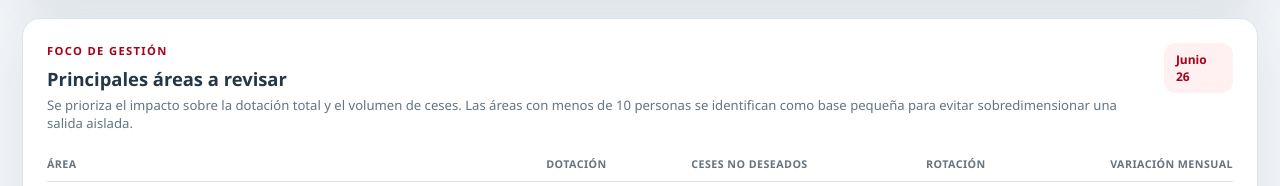
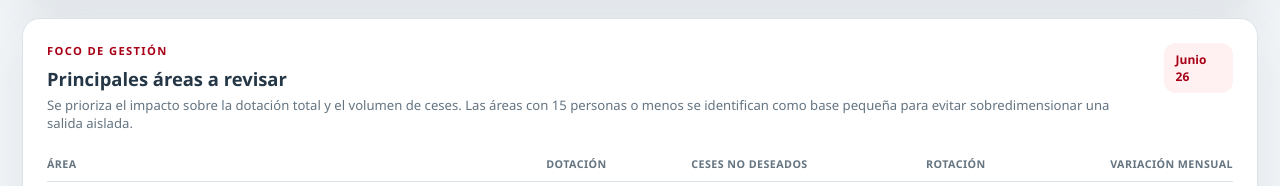
Before and after one commit to astridsevillap-star/dashboard-rotacion-nogasa, a Next.js app: page / in a window 1280 px wide. Shown: the part 3312-3498 px from the top of the page. Built offline with nearby package versions, Linux system fonts and the light colour scheme; no server answers.

Commit message:
Adjust small-area threshold and monthly comparison

```diff
--- a/app/page.tsx
+++ b/app/page.tsx
@@ -24,7 +24,7 @@ type Month = {
 
 const monthNames = ["Enero", "Febrero", "Marzo", "Abril", "Mayo", "Junio", "Julio", "Agosto", "Septiembre", "Octubre", "Noviembre", "Diciembre"];
 const MONTHLY_TARGET = 4;
-const SMALL_AREA_THRESHOLD = 10;
+const SMALL_AREA_THRESHOLD = 15;
 type DataRow = UnitRow & { y: number; hs?: number; he?: number };
 const seedData: DataRow[] = unitData.map((row) => ({ ...row, y: 2026 }));
 const MACRO_REGIONS = ["Lima", "Norte", "Sur", "Centro", "Oriente"] as const;
@@ -258,14 +258,17 @@ export default function Home() {
       const averageHeadcount = item.headcountExposure / months;
       const rate = item.headcountExposure ? item.exits / item.headcountExposure * 100 : 0;
       const impactPoints = scopeExposure ? item.exits / scopeExposure * 100 : 0;
-      const smallBase = averageHeadcount < SMALL_AREA_THRESHOLD;
+      const smallBase = averageHeadcount <= SMALL_AREA_THRESHOLD;
       return { name, exits: item.exits, headcount: averageHeadcount, rate, impactPoints, smallBase };
     }).filter((item) => item.exits > 0).sort((a, b) => b.impactPoints - a.impactPoints || b.exits - a.exits || b.rate - a.rate);
     return ranked[0] ?? null;
   }, [data, allUnits, area, group, areas, groups]);
   const reviewAreas = useMemo(() => {
     if (!currentMonth.key) return [];
-    const previousMonth = data.length > 1 ? data[data.length - 2] : null;
+    const previousYear = currentMonth.monthNumber === 1 ? currentMonth.year - 1 : currentMonth.year;
+    const previousMonthNumber = currentMonth.monthNumber === 1 ? 12 : currentMonth.monthNumber - 1;
+    const previousKey = `${previousYear}-${String(previousMonthNumber).padStart(2, "0")}`;
+    const hasPreviousPeriod = availablePeriods.includes(previousKey);
     const aggregate = (key: string) => {
       const map = new Map<string, { area: string; group: string; headcount: number; exits: number }>();
       allUnits.filter((row) => `${row.y}-${String(row.m).padStart(2, "0")}` === key && (area === areas[0] || row.a === area) && (group === groups[0] || row.d === group)).forEach((row) => {
@@ -278,14 +281,14 @@ export default function Home() {
       return map;
     };
     const current = aggregate(currentMonth.key);
-    const previous = previousMonth ? aggregate(previousMonth.key) : new Map<string, { area: string; group: string; headcount: number; exits: number }>();
+    const previous = hasPreviousPeriod ? aggregate(previousKey) : new Map<string, { area: string; group: string; headcount: number; exits: number }>();
     const scopeHeadcount = Array.from(current.values()).reduce((sum, item) => sum + item.headcount, 0);
     return Array.from(current.values()).map((item) => {
       const rate = item.headcount ? item.exits / item.headcount * 100 : 0;
       const impactPoints = scopeHeadcount ? item.exits / scopeHeadcount * 100 : 0;
       const old = previous.get(item.area);
       const oldRate = old?.headcount ? old.exits / old.headcount * 100 : null;
-      const smallBase = item.headcount < SMALL_AREA_THRESHOLD;
+      const smallBase = item.headcount <= SMALL_AREA_THRESHOLD;
       const priority = smallBase
         ? "Base pequeña"
         : rate > MONTHLY_TARGET && item.exits >= 2
@@ -297,7 +300,7 @@ export default function Home() {
               : "Controlado";
       return { ...item, rate, impactPoints, smallBase, priority, variation: oldRate === null ? null : rate - oldRate };
     }).filter((item) => item.exits > 0).sort((a, b) => b.impactPoints - a.impactPoints || b.exits - a.exits || b.rate - a.rate).slice(0, 5);
-  }, [currentMonth, data, allUnits, area, group, areas, groups]);
+  }, [currentMonth, availablePeriods, allUnits, area, group, areas, groups]);
 
   const latestPeriod = availablePeriods.filter((key) => key.startsWith(`${currentYear}-`)).at(-1) ?? `${currentYear}-01`;
   const [latestYear, latestMonth] = latestPeriod.split("-").map(Number);
@@ -435,7 +438,7 @@ export default function Home() {
       </section>
 
       <section className="review-panel panel">
-        <div className="panel-heading"><div><p className="kicker">FOCO DE GESTIÓN</p><h3>Principales áreas a revisar</h3><p>Se prioriza el impacto sobre la dotación total y el volumen de ceses. Las áreas con menos de {SMALL_AREA_THRESHOLD} personas se identifican como base pequeña para evitar sobredimensionar una salida aislada.</p></div><span className="period-chip">{currentMonth.month}</span></div>
+        <div className="panel-heading"><div><p className="kicker">FOCO DE GESTIÓN</p><h3>Principales áreas a revisar</h3><p>Se prioriza el impacto sobre la dotación total y el volumen de ceses. Las áreas con {SMALL_AREA_THRESHOLD} personas o menos se identifican como base pequeña para evitar sobredimensionar una salida aislada.</p></div><span className="period-chip">{currentMonth.month}</span></div>
         <div className="review-table"><div className="review-head"><span>Área</span><span>Dotación</span><span>Ceses no deseados</span><span>Rotación</span><span>Variación mensual</span></div>{reviewAreas.length ? reviewAreas.map((item) => <article key={item.area} className="review-row"><div><strong>{item.area}</strong><small>{item.group} · {item.priority} · impacto {item.impactPoints.toFixed(2)} pp</small></div><span>{displayHeadcount(item.headcount)}</span><span>{item.exits}</span><span><b className={item.smallBase ? "review-neutral" : item.rate > MONTHLY_TARGET ? "review-alert" : "review-ok"}>{item.rate.toFixed(2)}%</b></span><span>{item.variation === null ? <b className="review-neutral">Sin base</b> : <b className={item.variation > 0 ? "review-alert" : "review-ok"}>{item.variation > 0 ? "↗" : item.variation < 0 ? "↘" : "→"} {Math.abs(item.variation).toFixed(2)} pp</b>}</span></article>) : <p className="empty-review">No hay ceses por decisión del trabajador en el último mes seleccionado.</p>}</div>
       </section>
 
@@ -446,10 +449,10 @@ export default function Home() {
           <div className="heat-corner">Gerencia ↓ / Región →</div>{MACRO_REGIONS.map((region) => <div className="heat-region" key={region}>{region}</div>)}
           {heatmapMatrix.length ? heatmapMatrix.map((item) => <div className="heat-row" key={item.area} style={{ display: "contents" }}><div className="heat-area heat-area-label">{item.area}</div>{item.values.map((value) => <button key={`${item.area}-${value.region}`} type="button" disabled={!value.metric} className={!value.metric ? "heat-cell empty" : value.metric.rate <= MONTHLY_TARGET ? "heat-cell good" : "heat-cell alert"} onClick={() => value.metric && setHeatmapFocus({ area: item.area, region: value.region })}>{value.metric ? `${value.metric.rate.toFixed(2)}%` : "—"}</button>)}</div>) : <div className="heat-cell empty">Sin información</div>}
         </div></div>
-        {heatmapFocus && <div className="heat-detail"><div className="heat-detail-heading"><div><p className="kicker">DETALLE POR CIUDAD · {heatmapPeriodLabel.toUpperCase()}</p><h3>{heatmapFocus.area} · Región {heatmapFocus.region}</h3></div><button onClick={() => setHeatmapFocus(null)}>Volver al mapa</button></div><div className="table-wrap"><table><thead><tr><th>Ciudad</th><th>Dotación promedio</th><th>Ceses no deseados</th><th>{period === "Todos los periodos" ? "Rotación promedio" : "Rotación del mes"}</th><th>Evaluación</th></tr></thead><tbody>{cityFocus.length ? cityFocus.map((item) => <tr key={item.city}><td><strong>{item.city}</strong></td><td>{item.metric ? displayHeadcount(item.metric.headcount) : "—"}</td><td>{item.metric?.employee ?? "—"}</td><td><span className="worker-rate">{item.metric ? `${item.metric.rate.toFixed(2)}%` : "—"}</span></td><td><span className={!item.metric ? "review-neutral" : item.metric.headcount < SMALL_AREA_THRESHOLD && item.metric.employee > 0 ? "review-neutral" : item.metric.rate <= MONTHLY_TARGET ? "review-ok" : "review-alert"}>{!item.metric ? "Sin información" : item.metric.headcount < SMALL_AREA_THRESHOLD && item.metric.employee > 0 ? "Base pequeña" : item.metric.rate <= MONTHLY_TARGET ? "Dentro de meta" : "Requiere foco"}</span></td></tr>) : <tr><td colSpan={5}>No hay ciudades disponibles para esta selección.</td></tr>}</tbody></table></div></div>}
+        {heatmapFocus && <div className="heat-detail"><div className="heat-detail-heading"><div><p className="kicker">DETALLE POR CIUDAD · {heatmapPeriodLabel.toUpperCase()}</p><h3>{heatmapFocus.area} · Región {heatmapFocus.region}</h3></div><button onClick={() => setHeatmapFocus(null)}>Volver al mapa</button></div><div className="table-wrap"><table><thead><tr><th>Ciudad</th><th>Dotación promedio</th><th>Ceses no deseados</th><th>{period === "Todos los periodos" ? "Rotación promedio" : "Rotación del mes"}</th><th>Evaluación</th></tr></thead><tbody>{cityFocus.length ? cityFocus.map((item) => <tr key={item.city}><td><strong>{item.city}</strong></td><td>{item.metric ? displayHeadcount(item.metric.headcount) : "—"}</td><td>{item.metric?.employee ?? "—"}</td><td><span className="worker-rate">{item.metric ? `${item.metric.rate.toFixed(2)}%` : "—"}</span></td><td><span className={!item.metric ? "review-neutral" : item.metric.headcount <= SMALL_AREA_THRESHOLD && item.metric.employee > 0 ? "review-neutral" : item.metric.rate <= MONTHLY_TARGET ? "review-ok" : "review-alert"}>{!item.metric ? "Sin información" : item.metric.headcount <= SMALL_AREA_THRESHOLD && item.metric.employee > 0 ? "Base pequeña" : item.metric.rate <= MONTHLY_TARGET ? "Dentro de meta" : "Requiere foco"}</span></td></tr>) : <tr><td colSpan={5}>No hay ciudades disponibles para esta selección.</td></tr>}</tbody></table></div></div>}
       </section>
 
-      <details className="methodology"><summary>¿Qué se calcula en cada tasa?</summary><div><p><strong>Dotación promedio mensual:</strong> (dotación al inicio del mes + dotación al cierre del mes) ÷ 2. Para el cálculo de tasas se conserva el promedio exacto; en la visualización la dotación se redondea siempre al entero superior para expresarla como personas completas.</p><p><strong>Rotación total:</strong> ceses del periodo ÷ dotación promedio × 100. La rotación no deseada y la rotación deseada usan, respectivamente, sus ceses sobre el mismo denominador.</p><p><strong>Prioridad de gestión:</strong> el ranking considera el impacto de los ceses sobre la dotación total y el volumen de salidas. Una dotación promedio menor a {SMALL_AREA_THRESHOLD} se marca como base pequeña: conserva su tasa real, pero no se interpreta con el mismo nivel de dolor que un área grande.</p><p><strong>Deserción:</strong> salidas tempranas de la ventana ÷ ingresos de la misma ventana × 100. La ventana de 3 meses usa los últimos 90 días y la de 6 meses los últimos 180 días; ambas cambian con el mes analizado.</p></div></details>
+      <details className="methodology"><summary>¿Qué se calcula en cada tasa?</summary><div><p><strong>Dotación promedio mensual:</strong> (dotación al inicio del mes + dotación al cierre del mes) ÷ 2. Para el cálculo de tasas se conserva el promedio exacto; en la visualización la dotación se redondea siempre al entero superior para expresarla como personas completas.</p><p><strong>Rotación total:</strong> ceses del periodo ÷ dotación promedio × 100. La rotación no deseada y la rotación deseada usan, respectivamente, sus ceses sobre el mismo denominador.</p><p><strong>Prioridad de gestión:</strong> el ranking considera el impacto de los ceses sobre la dotación total y el volumen de salidas. Una dotación promedio de {SMALL_AREA_THRESHOLD} personas o menos se marca como base pequeña: conserva su tasa real, pero no se interpreta con el mismo nivel de dolor que un área grande.</p><p><strong>Deserción:</strong> salidas tempranas de la ventana ÷ ingresos de la misma ventana × 100. La ventana de 3 meses usa los últimos 90 días y la de 6 meses los últimos 180 días; ambas cambian con el mes analizado.</p></div></details>
       <footer>Fuente: planillas mensuales y términos de contrato · Último periodo: {monthLabel(latestYear, latestMonth)}</footer>
     </div>
   </main>;
```
